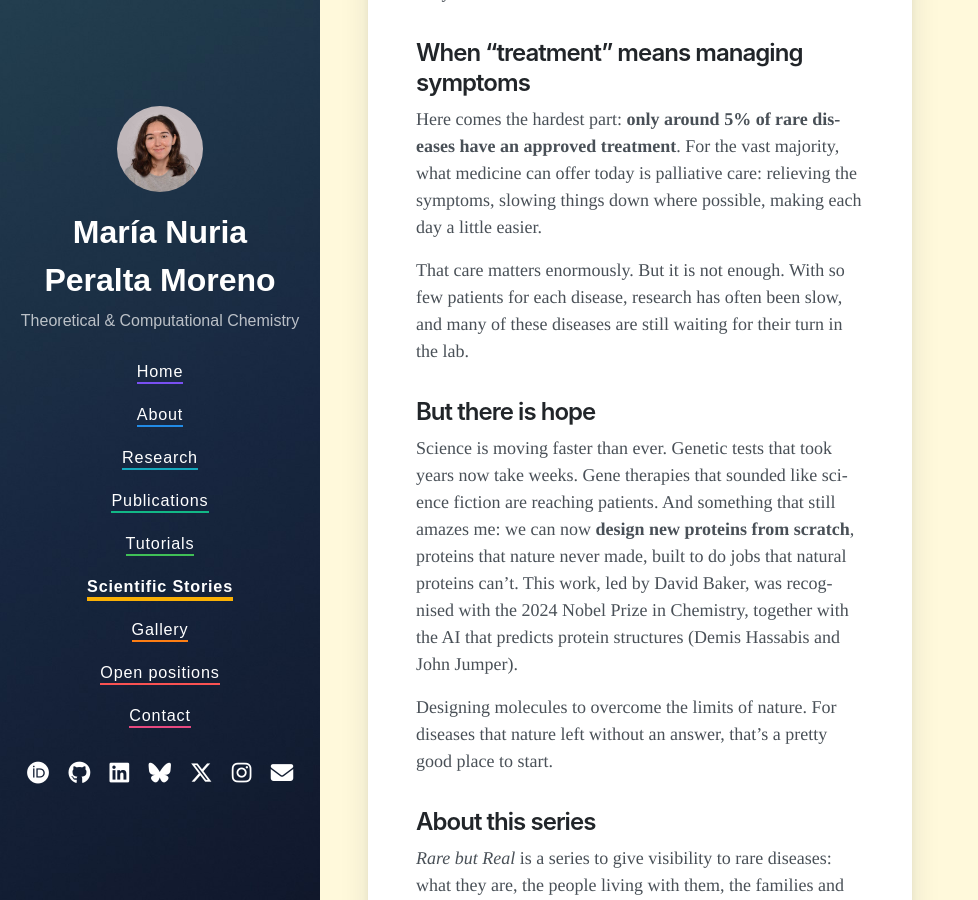
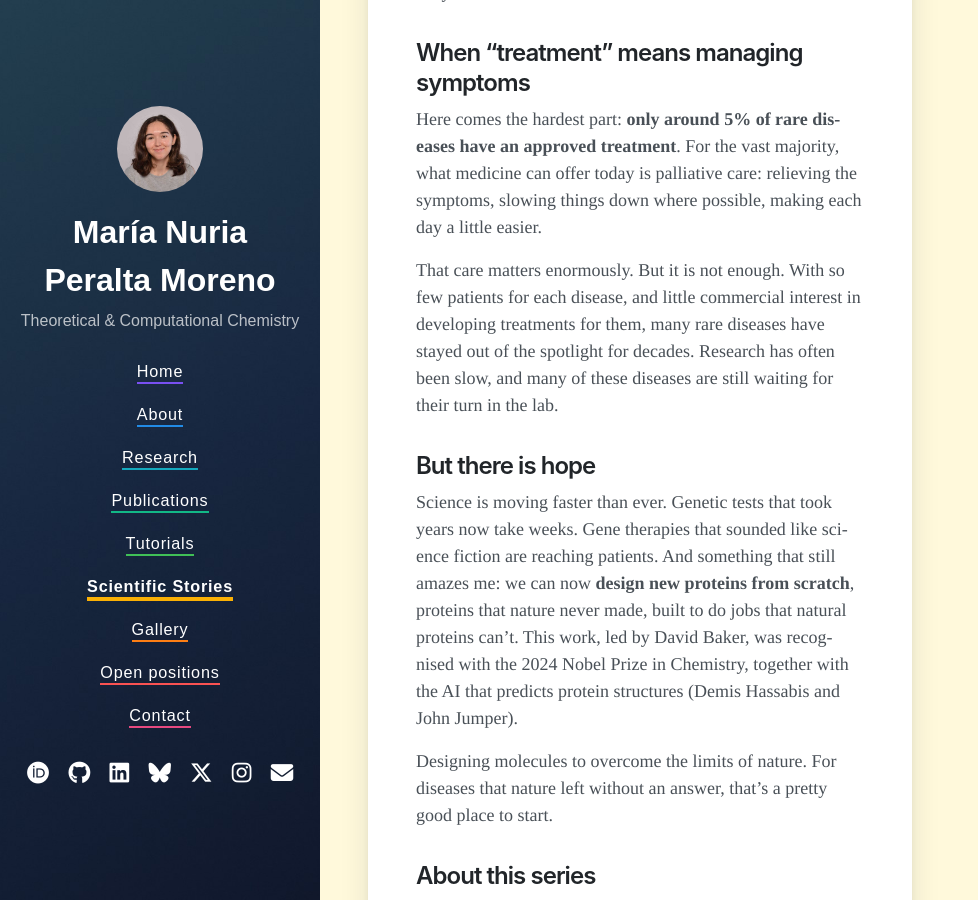
Before and after one commit to Peralta-Moreno-MN/peralta-moreno-mn.github.io, a Jekyll site: the page built from _posts/2026-11-24-rare-but-real.md, in a window 1280 px wide and 900 px high, scrolled down 767 px. Shown: the whole window, without its empty margins (0-978 px from the left). Built offline with Jekyll 4.4.1, drawn with Linux system fonts in a browser that asks for light colours; nearby versions of some CDN libraries.

Commit message:
Rare but real: mention both few patients and low commercial interest

```diff
--- a/_posts/2026-11-24-rare-but-real.md
+++ b/_posts/2026-11-24-rare-but-real.md
@@ -29,8 +29,9 @@ For the vast majority, what medicine can offer today is palliative care: relievi
 symptoms, slowing things down where possible, making each day a little easier.
 
 That care matters enormously. But it is not enough. With so few patients for each disease,
-research has often been slow, and many of these diseases are still waiting for their turn
-in the lab.
+and little commercial interest in developing treatments for them, many rare diseases have
+stayed out of the spotlight for decades. Research has often been slow, and many of these
+diseases are still waiting for their turn in the lab.
 
 ## But there is hope
 
```
